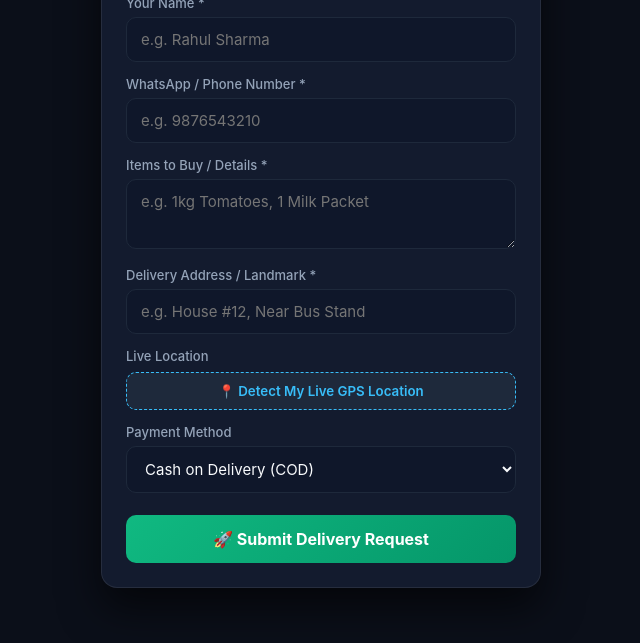
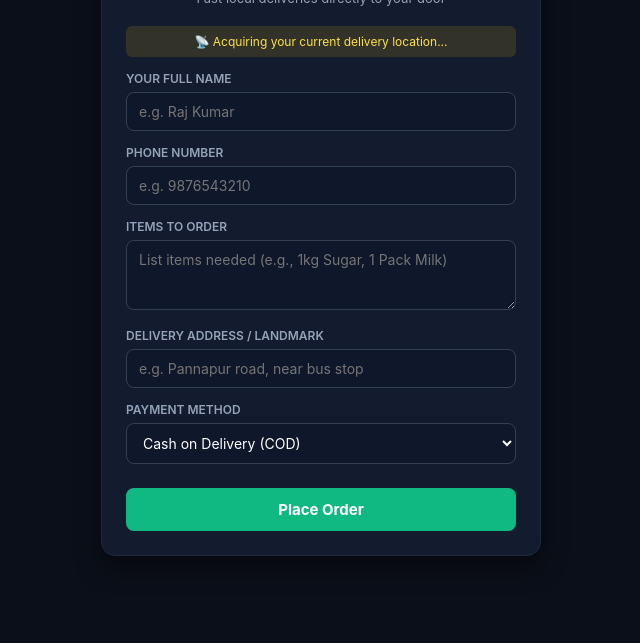
Before and after one commit to mgreddyzz01-gif/town-delivery-app, a website: page order.html in a window 1280 px wide. Shown: the part 157-800 px from the top of the page, without its empty margins (319-959 px from the left). Drawn offline with Linux system fonts and the light colour scheme.

Commit message:
Update order confirmation display and server configuration

```diff
--- a/order.html
+++ b/order.html
@@ -6,112 +6,135 @@
     <title>Place Order - Town Express</title>
     <style>
         * { box-sizing: border-box; font-family: -apple-system, BlinkMacSystemFont, "Segoe UI", Roboto, sans-serif; }
-        body { background: #0b0f19; color: #f1f5f9; margin: 0; padding: 24px 16px; display: flex; justify-content: center; align-items: center; min-height: 100vh; }
-        .card { background: #131b2e; border: 1px solid rgba(255, 255, 255, 0.08); border-radius: 16px; width: 100%; max-width: 440px; padding: 24px; box-shadow: 0 20px 40px rgba(0, 0, 0, 0.6); }
-        h2 { margin: 0 0 6px 0; color: #818cf8; text-align: center; font-size: 24px; }
-        .subtitle { color: #94a3b8; font-size: 13px; text-align: center; margin-bottom: 20px; }
-        label { font-size: 13px; color: #94a3b8; margin-top: 14px; display: block; font-weight: 500; }
-        input, select, textarea { width: 100%; padding: 12px 14px; margin-top: 6px; background: #0f172a; border: 1px solid #1e293b; border-radius: 10px; color: #f8fafc; font-size: 15px; outline: none; }
+        body { background: #0b0f19; color: #f1f5f9; margin: 0; padding: 16px; min-height: 100vh; display: flex; align-items: center; justify-content: center; }
+        .card { background: #131b2e; border-radius: 14px; padding: 24px; width: 100%; max-width: 440px; border: 1px solid #1e293b; box-shadow: 0 10px 25px rgba(0,0,0,0.5); }
+        .header { text-align: center; margin-bottom: 20px; }
+        .header h2 { margin: 0; color: #f8fafc; font-size: 24px; }
+        .header p { margin: 6px 0 0 0; color: #94a3b8; font-size: 13px; }
+        .form-group { margin-bottom: 14px; }
+        label { display: block; font-size: 12px; font-weight: 600; color: #94a3b8; margin-bottom: 6px; text-transform: uppercase; }
+        input, textarea, select { width: 100%; background: #0f172a; color: #fff; border: 1px solid #334155; padding: 10px 12px; border-radius: 8px; font-size: 14px; outline: none; }
+        input:focus, textarea:focus, select:focus { border-color: #3b82f6; }
         textarea { resize: vertical; min-height: 70px; }
-        .btn-loc { width: 100%; padding: 10px; background: #1e293b; color: #38bdf8; border: 1px dashed #38bdf8; border-radius: 10px; font-weight: 600; margin-top: 8px; cursor: pointer; }
-        .btn-submit { width: 100%; padding: 14px; background: linear-gradient(135deg, #10b981 0%, #059669 100%); color: white; border: none; border-radius: 10px; font-weight: 700; margin-top: 22px; cursor: pointer; font-size: 16px; }
-        .status-card { background: #0f172a; border: 1px solid #10b981; border-radius: 12px; padding: 20px; margin-top: 20px; display: none; text-align: center; }
-        .status-badge { background: rgba(16, 185, 129, 0.2); color: #34d399; padding: 6px 14px; border-radius: 20px; font-size: 13px; font-weight: 700; display: inline-block; margin-bottom: 12px; }
+        .btn { width: 100%; background: #10b981; color: white; border: none; padding: 12px; border-radius: 8px; font-weight: 700; font-size: 15px; cursor: pointer; margin-top: 10px; }
+        .btn:hover { background: #059669; }
+        .location-status { font-size: 12px; padding: 8px; border-radius: 6px; margin-bottom: 14px; text-align: center; }
+        .loc-success { background: rgba(16, 185, 129, 0.15); color: #34d399; }
+        .loc-pending { background: rgba(234, 179, 8, 0.15); color: #fde047; }
     </style>
 </head>
 <body>
 
 <div class="card">
+    <div class="header">
         <h2>🛵 Town Express</h2>
-    <div class="subtitle">Fast local deliveries directly to your door</div>
+        <p>Fast local deliveries directly to your door</p>
+    </div>
 
-    <form id="orderForm" onsubmit="handleCustomerSubmit(event)">
-        <label>Your Name *</label>
-        <input type="text" id="custName" placeholder="e.g. Rahul Sharma" required>
+    <div id="locationBanner" class="location-status loc-pending">
+        📡 Acquiring your current delivery location...
+    </div>
 
-        <label>WhatsApp / Phone Number *</label>
-        <input type="tel" id="custPhone" placeholder="e.g. 9876543210" maxlength="10" required>
+    <!-- Order Submission Form -->
+    <form id="orderForm" onsubmit="submitOrder(event)">
+        <div class="form-group">
+            <label>Your Full Name</label>
+            <input type="text" id="name" placeholder="e.g. Raj Kumar" required>
+        </div>
 
-        <label>Items to Buy / Details *</label>
-        <textarea id="custItems" placeholder="e.g. 1kg Tomatoes, 1 Milk Packet" required></textarea>
+        <div class="form-group">
+            <label>Phone Number</label>
+            <input type="tel" id="phone" placeholder="e.g. 9876543210" required>
+        </div>
 
-        <label>Delivery Address / Landmark *</label>
-        <input type="text" id="custAddress" placeholder="e.g. House #12, Near Bus Stand" required>
+        <div class="form-group">
+            <label>Items to Order</label>
+            <textarea id="items" placeholder="List items needed (e.g., 1kg Sugar, 1 Pack Milk)" required></textarea>
+        </div>
 
-        <label>Live Location</label>
-        <button type="button" class="btn-loc" id="locBtn" onclick="getLiveLocation()">📍 Detect My Live GPS Location</button>
-        <div id="locStatus" style="font-size:12px; color:#34d399; margin-top:4px;"></div>
+        <div class="form-group">
+            <label>Delivery Address / Landmark</label>
+            <input type="text" id="address" placeholder="e.g. Pannapur road, near bus stop" required>
+        </div>
 
-        <input type="hidden" id="custLat">
-        <input type="hidden" id="custLng">
+        <div class="form-group">
+            <label>Payment Method</label>
+            <select id="paymentMethod">
+                <option value="COD">Cash on Delivery (COD)</option>
+                <option value="Online">Online Payment</option>
+            </select>
+        </div>
 
-        <label>Payment Method</label>
-        <select id="custPayment">
-            <option value="COD">Cash on Delivery (COD)</option>
-            <option value="UPI">Pay via UPI QR on Delivery</option>
-        </select>
-
-        <button type="submit" class="btn-submit">🚀 Submit Delivery Request</button>
+        <button type="submit" class="btn">Place Order</button>
     </form>
 
-    <div id="statusCard" class="status-card">
-        <span class="status-badge">✅ Order Received!</span>
-        <h3 id="assignedOrderId" style="margin: 8px 0; color: #f8fafc;">Order #101</h3>
-        <p style="font-size: 14px; color: #94a3b8; margin: 0 0 4px 0;">Estimated Distance: <strong id="outDist" style="color:#fff;">--</strong></p>
-        <p style="font-size: 14px; color: #94a3b8; margin: 0 0 12px 0;">Delivery Fee: <strong id="outFee" style="color:#34d399;">--</strong></p>
-        <button class="btn-submit" style="background: #3b82f6;" onclick="window.location.reload()">Place Another Order</button>
+    <!-- Confirmation Screen -->
+    <div id="confirmationCard" style="display: none; text-align: center;">
+        <div style="border: 2px solid #10b981; border-radius: 12px; padding: 20px; background: rgba(16, 185, 129, 0.05);">
+            <h3 style="color: #10b981; margin-top: 0;">✅ Order Received!</h3>
+            <h2 id="displayOrderId" style="margin: 8px 0;">Order #101</h2>
+
+            <div style="background: #0f172a; border-radius: 8px; padding: 14px; margin: 16px 0; text-align: left; border: 1px solid #334155; font-size: 13px; line-height: 1.6;">
+                <p style="margin: 0 0 6px 0;">🛵 <strong>Base Delivery Fee:</strong> ₹20</p>
+                <p style="margin: 0 0 6px 0;">📍 <strong>Distance Rate:</strong> +₹10 per KM</p>
+                <p style="margin: 0; color: #94a3b8; font-size: 11px;">ℹ️ Final exact distance and total bill will be calculated when your store is assigned.</p>
+            </div>
+
+            <button onclick="location.reload()" class="btn" style="background: #0284c7;">Place Another Order</button>
+        </div>
     </div>
 </div>
 
 <script>
-    function getLiveLocation() {
-        const status = document.getElementById('locStatus');
-        const btn = document.getElementById('locBtn');
+    let userLat = null;
+    let userLng = null;
+
+    // Capture GPS Location on Load
     if (navigator.geolocation) {
-            status.style.color = '#38bdf8';
-            status.innerText = "Fetching GPS location...";
         navigator.geolocation.getCurrentPosition(
             (pos) => {
-                    document.getElementById('custLat').value = pos.coords.latitude;
-                    document.getElementById('custLng').value = pos.coords.longitude;
-                    status.style.color = '#34d399';
-                    status.innerText = "✅ Live GPS Location Attached!";
-                    btn.style.borderColor = '#34d399';
-                    btn.innerText = "📍 GPS Location Captured";
+                userLat = pos.coords.latitude;
+                userLng = pos.coords.longitude;
+                const banner = document.getElementById('locationBanner');
+                banner.className = 'location-status loc-success';
+                banner.innerHTML = '📍 GPS Location Acquired!';
             },
             (err) => {
-                    status.style.color = '#ef4444';
-                    status.innerText = "⚠️ Location permission denied or unavailable.";
-                }
+                const banner = document.getElementById('locationBanner');
+                banner.className = 'location-status loc-pending';
+                banner.innerHTML = '⚠️ GPS unavailable. Address will be used.';
+            },
+            { enableHighAccuracy: true, timeout: 10000 }
         );
-        } else {
-            status.innerText = "Geolocation not supported by browser.";
-        }
     }
 
-    async function handleCustomerSubmit(e) {
+    async function submitOrder(e) {
         e.preventDefault();
+
         const payload = {
-            name: document.getElementById('custName').value,
-            phone: document.getElementById('custPhone').value,
-            items: document.getElementById('custItems').value,
-            address: document.getElementById('custAddress').value,
-            lat: document.getElementById('custLat').value,
-            lng: document.getElementById('custLng').value,
-            paymentMethod: document.getElementById('custPayment').value
+            name: document.getElementById('name').value,
+            phone: document.getElementById('phone').value,
+            items: document.getElementById('items').value,
+            address: document.getElementById('address').value,
+            paymentMethod: document.getElementById('paymentMethod').value,
+            lat: userLat,
+            lng: userLng
         };
+
         const res = await fetch('/api/customer/order', {
             method: 'POST',
             headers: { 'Content-Type': 'application/json' },
             body: JSON.stringify(payload)
         });
-        const data = await res.json();
-        if (data.success) {
+
+        const result = await res.json();
+        if (result.success) {
             document.getElementById('orderForm').style.display = 'none';
-            document.getElementById('assignedOrderId').innerText = 'Order #' + data.order.id;
-            document.getElementById('outDist').innerText = data.order.distanceKm + ' KM';
-            document.getElementById('outFee').innerText = '₹' + data.order.deliveryFee;
-            document.getElementById('statusCard').style.display = 'block';
+            document.getElementById('locationBanner').style.display = 'none';
+            document.getElementById('displayOrderId').innerText = `Order #${result.order.id}`;
+            document.getElementById('confirmationCard').style.display = 'block';
+        } else {
+            alert('Failed to submit order. Please try again.');
         }
     }
 </script>
--- a/server.js
+++ b/server.js
@@ -9,7 +9,7 @@ app.use(express.static(__dirname));
 let orders = [];
 let nextOrderId = 101;
 
-// Verified Store Locations with Exact Google Maps Links
+// Verified Store Locations with Exact Google Maps Share Links
 const STORES = {
     "R mart": {
         lat: 15.6570,
@@ -38,7 +38,7 @@ const STORES = {
     }
 };
 
-// Calculate realistic Road Distance (1.35x multiplier to match Google Maps driving routes)
+// Calculate estimated road distance using 1.35x route multiplier
 function calculateDistance(lat1, lon1, lat2, lon2) {
     if (!lat1 || !lon1 || !lat2 || !lon2) return 1.5;
 
@@ -50,7 +50,6 @@ function calculateDistance(lat1, lon1, lat2, lon2) {
               Math.sin(dLon / 2) * Math.sin(dLon / 2);
     const c = 2 * Math.atan2(Math.sqrt(a), Math.sqrt(1 - a));
 
-    // Convert direct straight-line distance to estimated driving/road distance
     const straightLineKm = R * c;
     const estimatedRoadKm = straightLineKm * 1.35;
 
```
Lines whose indentation alone changed are shown as unchanged.
